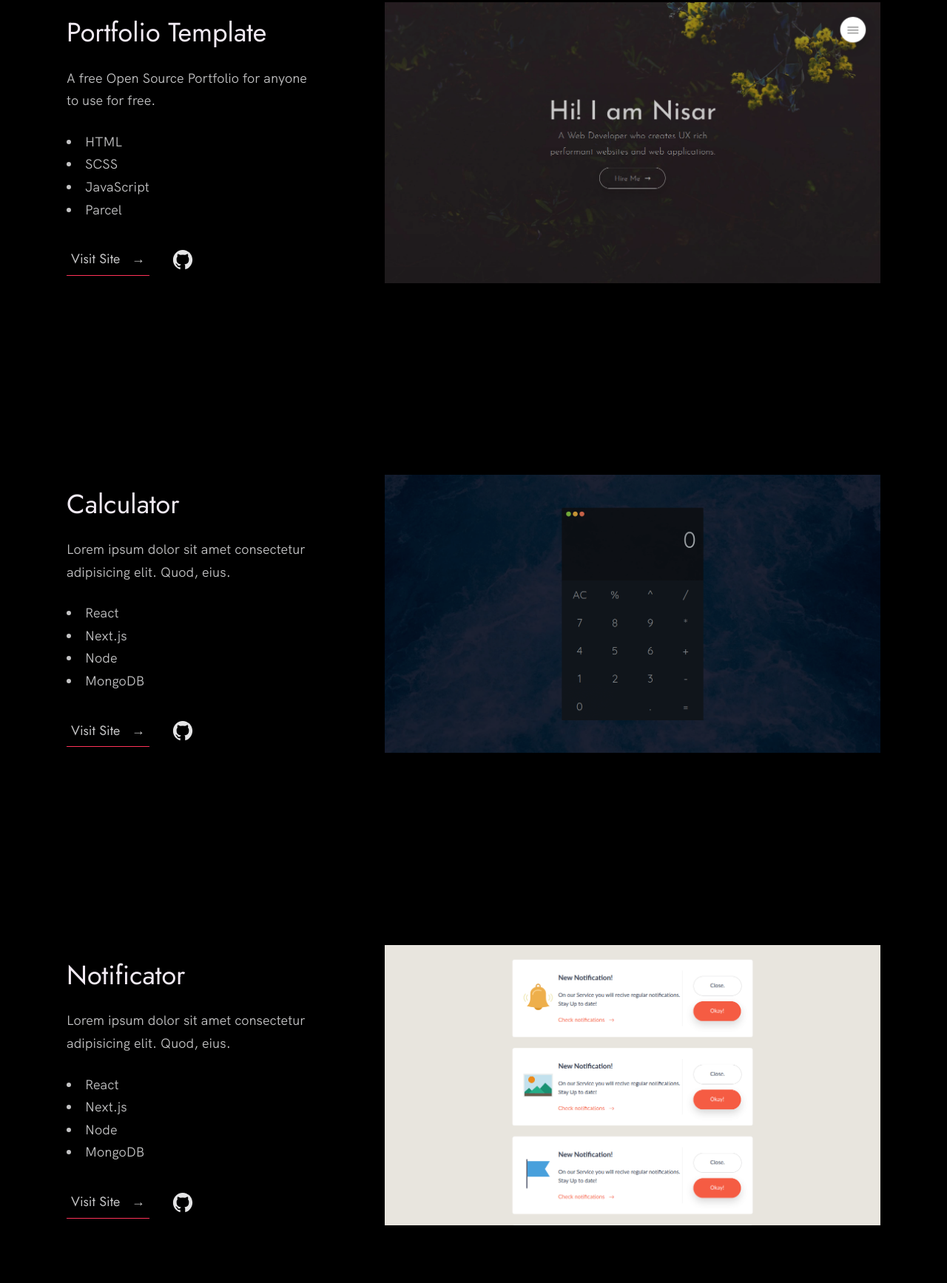
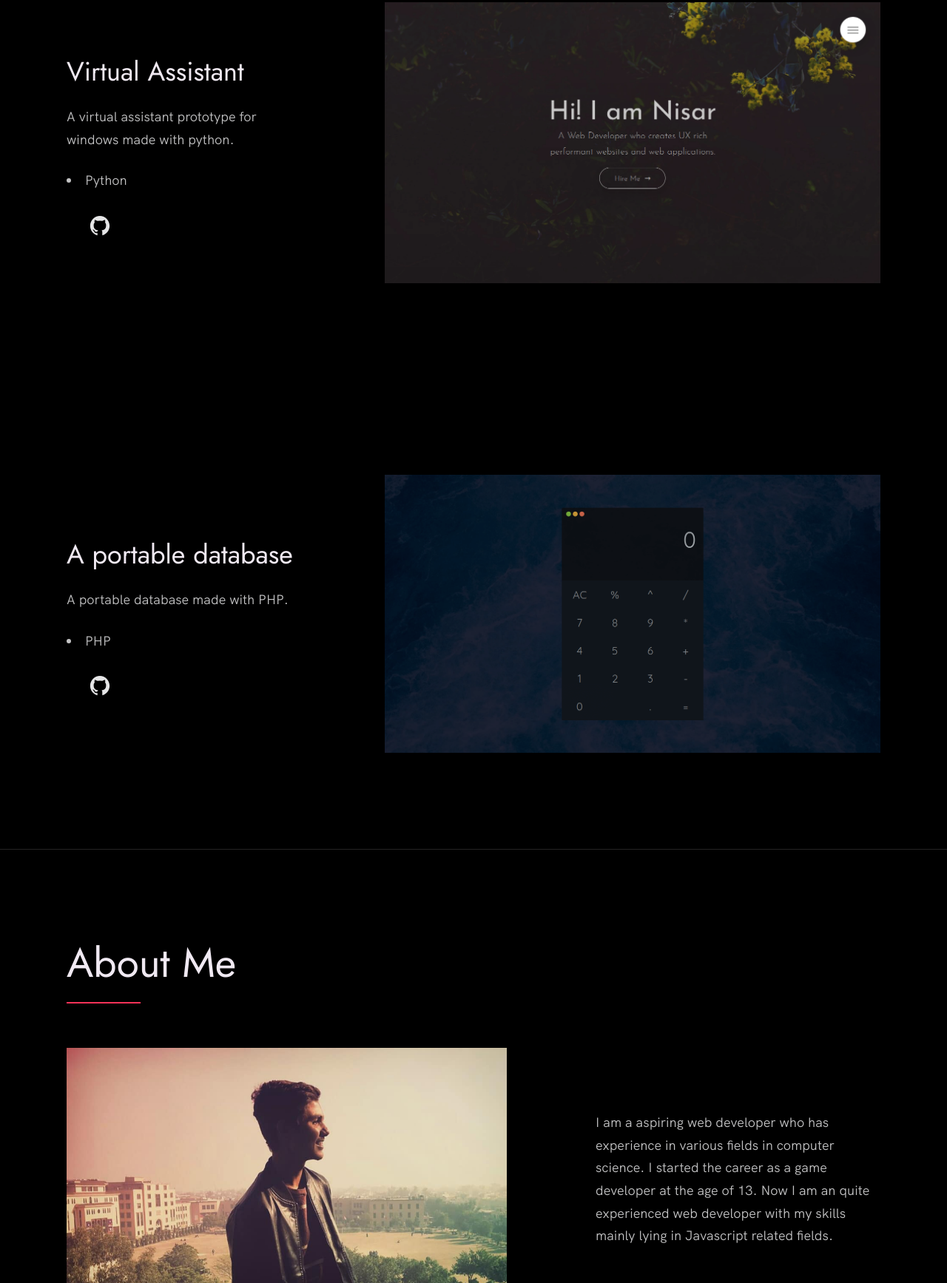
Before and after one commit to cliffniff/cliffniff.github.io, a plain HTML site: page index.html in a window 1280 px wide. Shown: the part 1065-2800 px from the top of the page at 74% size. Drawn offline with Linux system fonts and the light colour scheme.

Commit message:
Update index.html

```diff
--- a/index.html
+++ b/index.html
@@ -24,12 +24,12 @@
 
   <!-- Put your site title here -->
   <title>
-    Syed Ali Hussnain | A Web Developer based in Lahore, Pakistan.
+    Sakith Banmitha | A web developer based on Sri Lanka
   </title>
 
   <meta name="description" content="Add small description of yourslef.">
   <!-- Add some coding keywords below, Ex: (React, CSS etc) -->
-  <meta name="keywords" content="Put your name, skills and some coding keywords" />
+  <meta name="keywords" content="sakith,nodejs,reactjs,node,react,javascript,css" />
   <link rel="stylesheet" href="index.css" />
 </head>
 
@@ -56,10 +56,10 @@
       <div class="header__text">
         <h1 class="heading-primary">
           <!-- Replace the following name with your name -->
-          <span>Syed Ali Hussnain</span>
+          <span>Sakith Banmitha</span>
         </h1>
         <!-- Put a small paragraph about yourself -->
-        <p>A Web Developer based in Lahore, Pakistan.</p>
+        <p>A Web Developer based in Sri Lanka.</p>
         <a href="#contact" class="btn btn--pink">Get in touch</a>
       </div>
     </div>
@@ -78,22 +78,16 @@
 
           <div class="work__box">
             <div class="work__text">
-              <h3>Portfolio Template</h3>
+              <h3>Virtual Assistant</h3>
               <p>
-                A free Open Source Portfolio for anyone to use for free.
+                A virtual assistant prototype for windows made with python.
               </p>
               <ul class="work__list">
-                <li>HTML</li>
-                <li>SCSS</li>
-                <li>JavaScript</li>
-                <li>Parcel</li>
+                <li>Python</li>
               </ul>
 
               <div class="work__links">
-                <a href="https://nisar.surge.sh" target="_blank" class="link__text">
-                  Visit Site <span>&rarr;</span>
-                </a>
-                <a href="https://github.com/nisarhassan12/portfolio" title="View Source Code" target="_blank">
+                <a href="https://github.com/cliffniff/Jason" title="View Source Code" target="_blank">
                   <img src="./images/github.svg" class="work__code" alt="GitHub">
                 </a>
               </div>
@@ -105,23 +99,16 @@
 
           <div class="work__box">
             <div class="work__text">
-              <h3>Calculator</h3>
+              <h3>A portable database</h3>
               <p>
-                Lorem ipsum dolor sit amet consectetur adipisicing elit. Quod,
-                eius.
+                A portable database made with PHP.
               </p>
               <ul class="work__list">
-                <li>React</li>
-                <li>Next.js</li>
-                <li>Node</li>
-                <li>MongoDB</li>
+                <li>PHP</li>
               </ul>
 
               <div class="work__links">
-                <a href="#" class="link__text">
-                  Visit Site <span>&rarr;</span>
-                </a>
-                <a href="#">
+                <a href="https://github.com/cliffniff/TinyDB">
                   <img src="./images/github.svg" class="work__code" title="View Source Code" alt="GitHub">
                 </a>
               </div>
@@ -130,46 +117,18 @@
               <img src="./images/project-2.png" class="work__image" alt="Project 1" />
             </div>
           </div>
-
-          <div class="work__box">
-            <div class="work__text">
-              <h3>Notificator</h3>
-              <p>
-                Lorem ipsum dolor sit amet consectetur adipisicing elit. Quod,
-                eius.
-              </p>
-              <ul class="work__list">
-                <li>React</li>
-                <li>Next.js</li>
-                <li>Node</li>
-                <li>MongoDB</li>
-              </ul>
-
-              <div class="work__links">
-                <a href="#" class="link__text">
-                  Visit Site <span>&rarr;</span>
-                </a>
-                <a href="#">
-                  <img src="./images/github.svg" class="work__code" title="View Source Code" alt="GitHub">
-                </a>
-              </div>
-            </div>
-            <div class="work__image-box">
-              <img src="./images/project-3.png" class="work__image" alt="Project 3" />
-            </div>
-          </div>
         </div>
       </div>
     </section>
 
     <!-- ***** Clients ***** -->
 
-    <section class="client" id="clients">
+    <!-- <section class="client" id="clients">
       <div class="row">
         <h2>Clients</h2>
-        <div class="client__logos">
+        <div class="client__logos"> -->
           <!-- Add logos of the clients or companies you'have worked with. -->
-          <img src="./images/ronjones.png" class="client__logo" alt="Company 2" />
+         <!-- <img src="./images/ronjones.png" class="client__logo" alt="Company 2" />
           <img src="./images/goldengrid.png" class="client__logo" alt="Company 3" />
           <img src="./images/bullseye.png" class="client__logo" alt="Company 1" />
           <img src="./images/mighty-furnitures.png" class="client__logo" alt="Company 1" />
@@ -177,7 +136,7 @@
           <img src="./images/chippy.png" class="client__logo" alt="Company 1" />
         </div>
       </div>
-    </section>
+    </section> -->
 
     <!-- ***** About ***** -->
 
@@ -188,13 +147,10 @@
           <div class="about__text">
             <!-- Replace the below paragraph with info about yourself -->
             <p>
-              Lorem ipsum dolor sit amet, consectetur adipisicing elit. Eos id
-              nostrum illo harum blanditiis, tenetur eum suscipit cupiditate
-              in vel, ex quam quidem quos mollitia labore aut sunt eius
-              ratione molestiae fuga veniam facere similique voluptate.
+              I am a aspiring web developer who has experience in various fields in computer science. I started the career as a game developer at the age of 13. Now I am an quite experienced web developer with my skills mainly lying in Javascript related fields.
             </p>
             <!-- Provide a link to your resume -->
-            <a href="#" class="btn">My Resume</a>
+            <!-- <a href="#" class="btn">My Resume</a> -->
           </div>
 
           <div class="about__photo-container">
@@ -221,7 +177,7 @@
           me is via an email.
         </p>
         <!-- Replace the email with yours -->
-        <a href="mailto:you@example.com" class="btn">you@example.com</a>
+        <a href="mailto:pvsakith@gmail.com" class="btn">pvsakith@gmail.com</a>
       </div>
     </div>
   </section>
@@ -233,23 +189,8 @@
       <!-- Update the links to point to your accounts -->
       <ul class="footer__social-links">
         <li class="footer__social-link-item">
-          <a href="https://twitter.com/nisarhassan12/" title="Link to Twitter Profile">
-            <img src="./images/twitter.svg" class="footer__social-image" alt="Twitter">
-          </a>
-        </li>
-        <li class="footer__social-link-item">
-          <a href="https://github.com/nisarhassan12/" title="Link to Github Profile">
+          <a href="https://github.com/cliffniff/" title="Link to Github Profile">
             <img src="./images/github.svg" class="footer__social-image" alt="Github">
-          </a>
-        </li>
-        <li class="footer__social-link-item">
-          <a href="https://codepen.io/nisar_hassan" title="Link to Codepen Profile">
-            <img src="./images/codepen.svg" class="footer__social-image" alt="Codepen">
-          </a>
-        </li>
-        <li class="footer__social-link-item">
-          <a href=https://www.linkedin.com/in/nisar-hassan-naqvi-413466199/">
-            <img src="./images/linkedin.svg" title="Link to Linkedin Profile" class="footer__social-image" alt="Linkedin">
           </a>
         </li>
       </ul>
```
